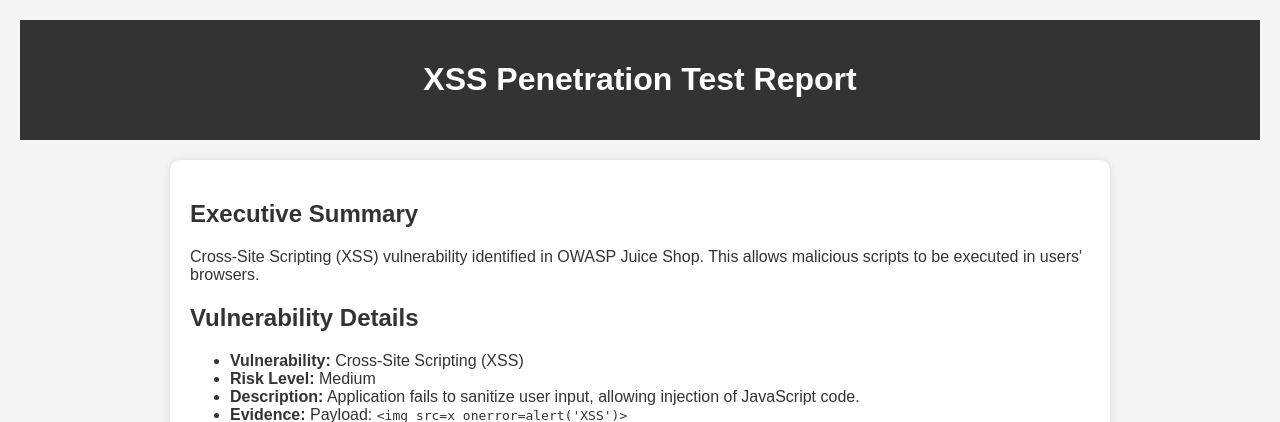
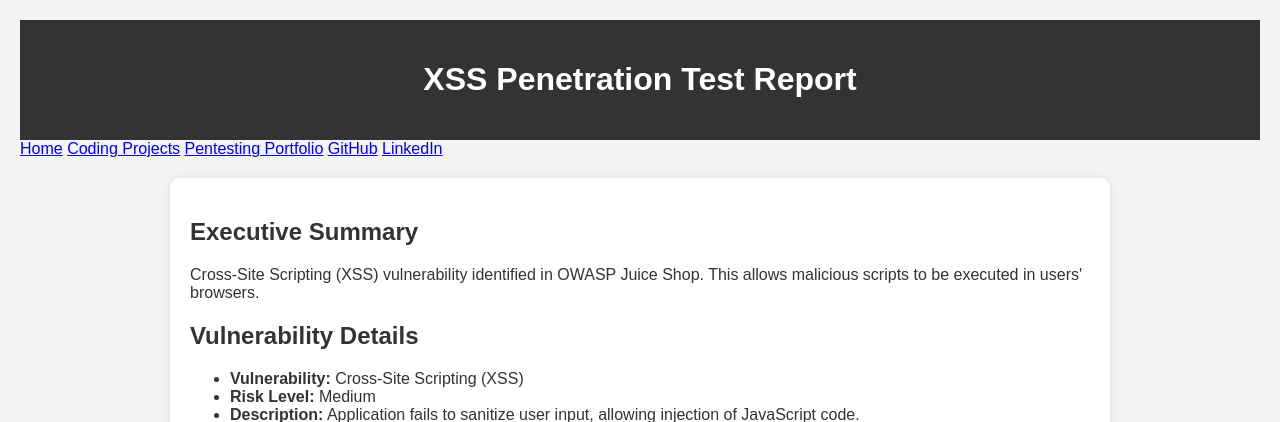
Before and after one commit to Jaytwothreee/Myportfolio, a Flask app: page /pentesting/xss in a window 1280 px wide. Shown: the top 422 px of the page. Run offline with Flask 3, Linux system fonts and the light colour scheme.

Commit message:
Update xss_report.html

```diff
--- a/templates/xss_report.html
+++ b/templates/xss_report.html
@@ -14,6 +14,15 @@
   <header>
     <h1>XSS Penetration Test Report</h1>
   </header>
+
+    <nav>
+    <a href="/">Home</a>
+    <a href="/coding">Coding Projects</a>
+    <a href="/pentesting">Pentesting Portfolio</a>
+    <a href="https://github.com/Jaytwothreee" target="_blank" rel="noopener noreferrer">GitHub</a>
+    <a href="https://linkedin.com/in/richard-jamie-johnson" target="_blank" rel="noopener noreferrer">LinkedIn</a>
+  </nav>
+
   <section>
     <h2>Executive Summary</h2>
     <p>Cross-Site Scripting (XSS) vulnerability identified in OWASP Juice Shop. This allows malicious scripts to be executed in users' browsers.</p>
```
